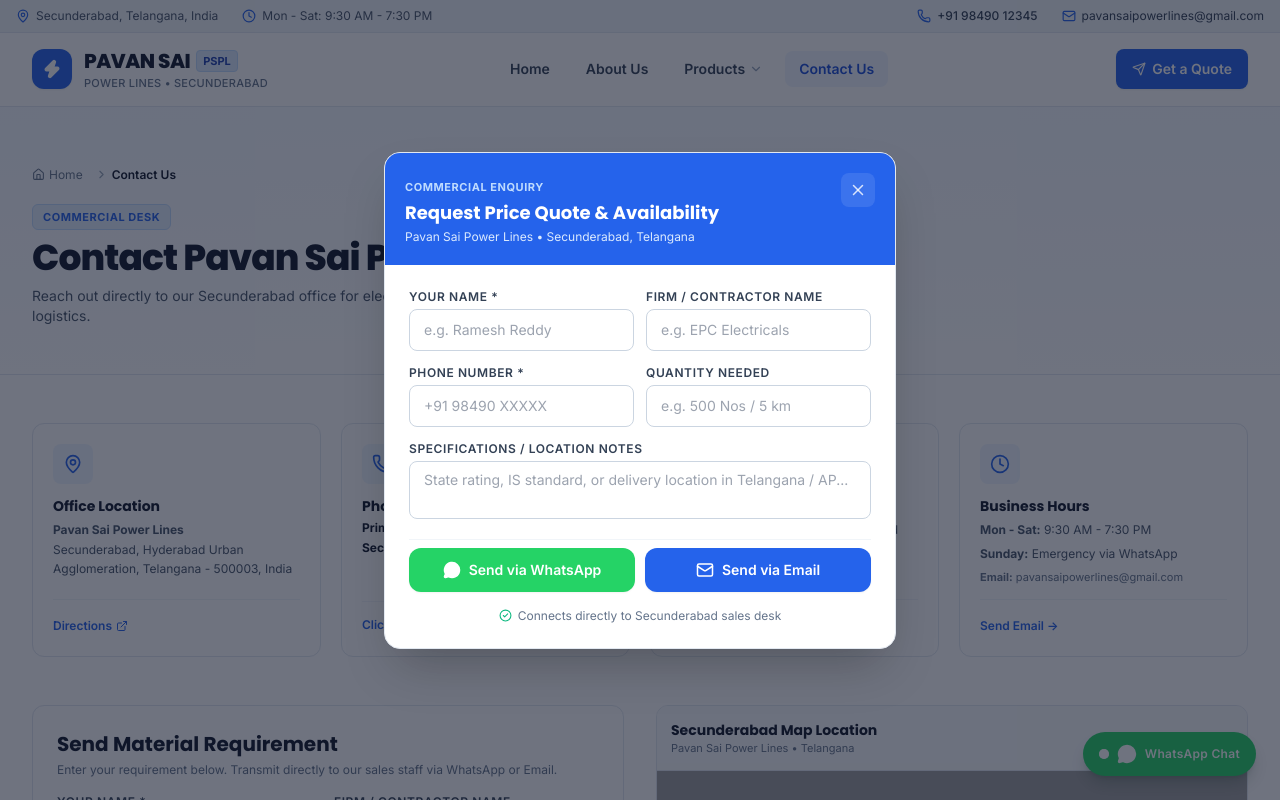
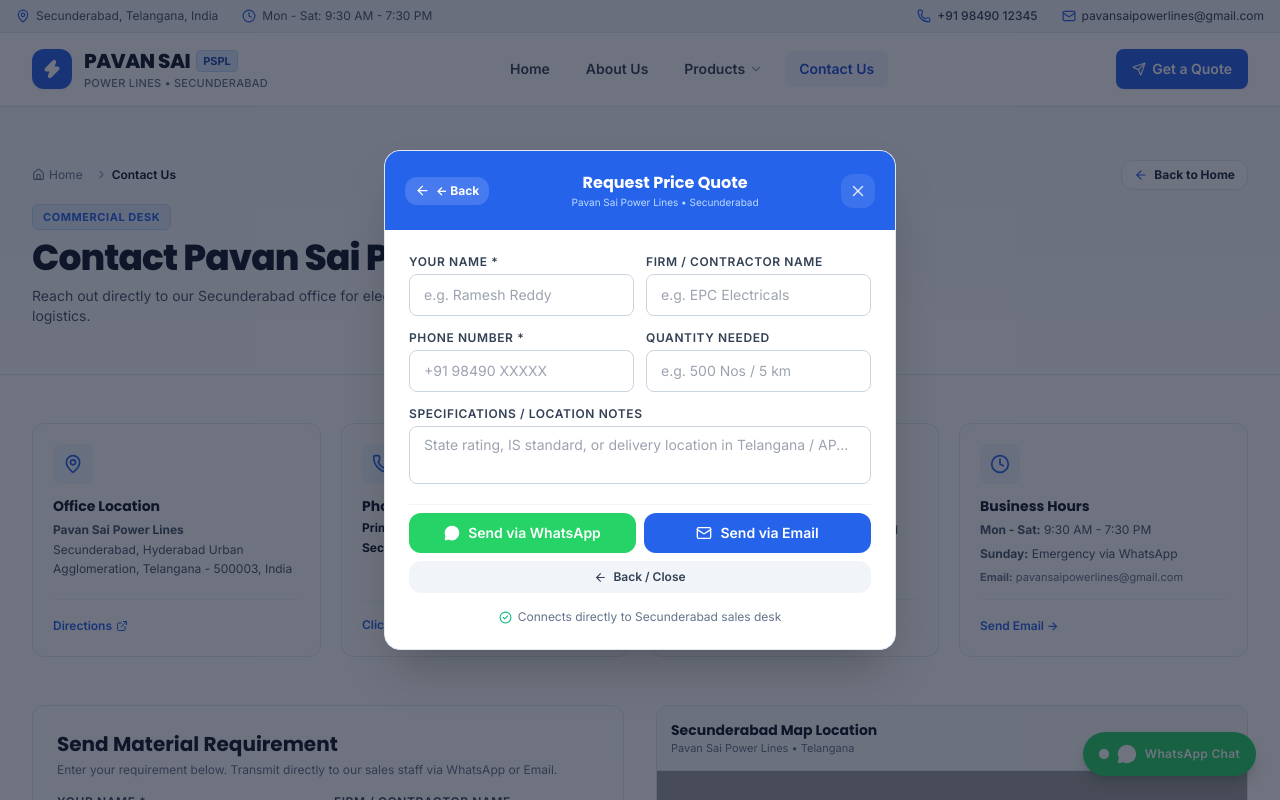
Before and after one commit to chinnusagar11/pavansai-powerlines, a React (Vite) app: page /contact in a window 1280 px wide. Both pictures are taken after a click on the button "Get a Quote". Shown: the top 800 px of the page. Built offline with nearby package versions, Linux system fonts and the light colour scheme; grey boxes are pictures that could not be loaded.

Commit message:
feat: add prominent back buttons across product details, zoom lightbox modal, enquiry modal, and catalogue pages

```diff
--- a/src/components/EnquiryModal.jsx
+++ b/src/components/EnquiryModal.jsx
@@ -1,5 +1,5 @@
 import React, { useState } from 'react';
-import { X, MessageCircle, Mail, CheckCircle2 } from 'lucide-react';
+import { X, MessageCircle, Mail, CheckCircle2, ArrowLeft } from 'lucide-react';
 import { COMPANY_INFO } from '../data/company';
 
 export default function EnquiryModal({ isOpen, onClose, product = null }) {
@@ -62,22 +62,31 @@ export default function EnquiryModal({ isOpen, onClose, product = null }) {
     <div className="fixed inset-0 z-50 flex items-center justify-center p-3 sm:p-4 bg-slate-900/60 backdrop-blur-xs animate-fade-in">
       <div className="bg-white rounded-2xl shadow-2xl max-w-lg w-full max-h-[92vh] flex flex-col border border-slate-200 overflow-hidden">
 
-        {/* Clean Header */}
-        <div className="bg-blue-600 text-white p-4 sm:p-5 flex items-start justify-between shrink-0">
-          <div>
-            <span className="text-[10px] sm:text-[11px] font-bold uppercase tracking-wider text-blue-200">
-              Commercial Enquiry
-            </span>
-            <h3 className="text-base sm:text-lg font-bold mt-0.5 leading-snug">
-              Request Price Quote & Availability
+        {/* Clean Header with Back Button */}
+        <div className="bg-blue-600 text-white p-4 sm:p-5 flex items-center justify-between shrink-0">
+          <button
+            type="button"
+            onClick={onClose}
+            className="inline-flex items-center gap-1.5 bg-white/15 hover:bg-white/25 active:bg-white/30 text-white px-2.5 py-1.5 rounded-xl text-xs font-bold transition shadow-2xs"
+            aria-label="Back / Close"
+          >
+            <ArrowLeft size={15} />
+            <span>&larr; Back</span>
+          </button>
+
+          <div className="text-center flex-1 px-2 min-w-0">
+            <h3 className="text-sm sm:text-base font-bold leading-tight truncate">
+              Request Price Quote
             </h3>
-            <p className="text-[11px] sm:text-xs text-blue-100 mt-0.5">
-              Pavan Sai Power Lines &bull; Secunderabad, Telangana
+            <p className="text-[10px] text-blue-200 truncate">
+              Pavan Sai Power Lines &bull; Secunderabad
             </p>
           </div>
+
           <button
+            type="button"
             onClick={onClose}
-            className="text-white/80 hover:text-white bg-white/10 hover:bg-white/20 p-2 rounded-lg transition"
+            className="text-white/80 hover:text-white bg-white/10 hover:bg-white/20 p-2 rounded-xl transition shrink-0"
             aria-label="Close modal"
           >
             <X size={18} />
@@ -174,23 +183,34 @@ export default function EnquiryModal({ isOpen, onClose, product = null }) {
           </div>
 
           {/* Action buttons */}
-          <div className="pt-2 border-t border-slate-100 flex flex-col sm:flex-row gap-2.5">
+          <div className="pt-2 border-t border-slate-100 flex flex-col gap-2">
+            <div className="flex flex-col sm:flex-row gap-2">
               <button
                 type="button"
                 onClick={handleWhatsAppSend}
-              className="flex-1 flex items-center justify-center gap-2 bg-[#25D366] hover:bg-[#20ba59] active:scale-98 text-white py-3 px-4 rounded-xl font-semibold text-sm shadow-sm transition"
+                className="flex-1 flex items-center justify-center gap-2 bg-[#25D366] hover:bg-[#20ba59] active:scale-98 text-white py-2.5 px-4 rounded-xl font-semibold text-xs sm:text-sm shadow-xs transition"
               >
-              <MessageCircle size={18} className="fill-current" />
+                <MessageCircle size={16} className="fill-current" />
                 <span>Send via WhatsApp</span>
               </button>
 
               <button
                 type="button"
                 onClick={handleEmailSend}
-              className="flex-1 flex items-center justify-center gap-2 bg-blue-600 hover:bg-blue-700 active:scale-98 text-white py-3 px-4 rounded-xl font-semibold text-sm shadow-sm transition"
+                className="flex-1 flex items-center justify-center gap-2 bg-blue-600 hover:bg-blue-700 active:scale-98 text-white py-2.5 px-4 rounded-xl font-semibold text-xs sm:text-sm shadow-xs transition"
               >
-              <Mail size={18} />
+                <Mail size={16} />
                 <span>Send via Email</span>
+              </button>
+            </div>
+
+            <button
+              type="button"
+              onClick={onClose}
+              className="w-full flex items-center justify-center gap-1.5 py-2 px-3 rounded-xl bg-slate-100 hover:bg-slate-200 active:bg-slate-300 text-slate-700 text-xs font-semibold transition"
+            >
+              <ArrowLeft size={13} />
+              <span>Back / Close</span>
             </button>
           </div>
 
--- a/src/pages/About.jsx
+++ b/src/pages/About.jsx
@@ -29,7 +29,18 @@ export default function About() {
       {/* 1. Clean Page Header */}
       <section className="bg-gradient-to-b from-blue-50/60 to-white py-8 sm:py-12 border-b border-slate-200">
         <div className="max-w-7xl mx-auto px-3.5 sm:px-6 lg:px-8">
-          <Breadcrumb items={[{ label: 'About Us' }]} />
+          <div className="flex items-center justify-between gap-3">
+            <Breadcrumb items={[{ label: 'About Us' }]} />
+
+            <Link
+              to="/"
+              className="inline-flex items-center gap-1.5 px-3 py-1.5 rounded-xl bg-white hover:bg-slate-50 active:bg-slate-100 text-slate-800 text-xs font-bold border border-slate-200 transition shadow-2xs shrink-0"
+              title="Return to Home Page"
+            >
+              <ArrowLeft size={14} className="text-blue-600" />
+              <span>Back to Home</span>
+            </Link>
+          </div>
 
           <div className="max-w-3xl space-y-2 mt-2">
             <span className="inline-block text-[11px] font-bold uppercase tracking-wider text-blue-600 bg-blue-100/70 px-2.5 py-1 rounded-md border border-blue-200">
--- a/src/pages/Contact.jsx
+++ b/src/pages/Contact.jsx
@@ -1,4 +1,5 @@
 import React, { useState } from 'react';
+import { Link } from 'react-router-dom';
 import {
   Phone,
   Mail,
@@ -8,7 +9,8 @@ import {
   Building2,
   ExternalLink,
   Copy,
-  Check
+  Check,
+  ArrowLeft
 } from 'lucide-react';
 import { COMPANY_INFO } from '../data/company';
 import Breadcrumb from '../components/Breadcrumb';
@@ -72,7 +74,18 @@ export default function Contact() {
       {/* 1. Page Header */}
       <section className="bg-gradient-to-b from-blue-50/60 to-white py-8 sm:py-12 border-b border-slate-200">
         <div className="max-w-7xl mx-auto px-4 sm:px-6 lg:px-8">
-          <Breadcrumb items={[{ label: 'Contact Us' }]} />
+          <div className="flex items-center justify-between gap-3">
+            <Breadcrumb items={[{ label: 'Contact Us' }]} />
+
+            <Link
+              to="/"
+              className="inline-flex items-center gap-1.5 px-3 py-1.5 rounded-xl bg-white hover:bg-slate-50 active:bg-slate-100 text-slate-800 text-xs font-bold border border-slate-200 transition shadow-2xs shrink-0"
+              title="Return to Home Page"
+            >
+              <ArrowLeft size={14} className="text-blue-600" />
+              <span>Back to Home</span>
+            </Link>
+          </div>
 
           <div className="max-w-3xl space-y-2 mt-2">
             <span className="inline-block text-[11px] font-bold uppercase tracking-wider text-blue-600 bg-blue-100/70 px-2.5 py-1 rounded-md border border-blue-200">
--- a/src/pages/Products.jsx
+++ b/src/pages/Products.jsx
@@ -1,10 +1,11 @@
 import React, { useState, useMemo, useEffect } from 'react';
-import { useSearchParams } from 'react-router-dom';
+import { useSearchParams, Link } from 'react-router-dom';
 import {
   Search,
   X,
   RefreshCw,
-  CheckCircle2
+  CheckCircle2,
+  ArrowLeft
 } from 'lucide-react';
 import { COMPANY_INFO } from '../data/company';
 import { PRODUCTS } from '../data/products';
@@ -59,7 +60,18 @@ export default function Products() {
       {/* 1. Page Header */}
       <section className="bg-gradient-to-b from-blue-50/60 to-white py-8 sm:py-12 border-b border-slate-200">
         <div className="max-w-7xl mx-auto px-4 sm:px-6 lg:px-8">
-          <Breadcrumb items={[{ label: 'Products & Supplies' }]} />
+          <div className="flex items-center justify-between gap-3">
+            <Breadcrumb items={[{ label: 'Products & Supplies' }]} />
+
+            <Link
+              to="/"
+              className="inline-flex items-center gap-1.5 px-3 py-1.5 rounded-xl bg-white hover:bg-slate-50 active:bg-slate-100 text-slate-800 text-xs font-bold border border-slate-200 transition shadow-2xs shrink-0"
+              title="Return to Home Page"
+            >
+              <ArrowLeft size={14} className="text-blue-600" />
+              <span>Back to Home</span>
+            </Link>
+          </div>
 
           <div className="max-w-3xl space-y-2 mt-2">
             <span className="inline-block text-[11px] font-bold uppercase tracking-wider text-blue-600 bg-blue-100/70 px-2.5 py-1 rounded-md border border-blue-200">
```
Also changed, not shown: src/pages/ProductDetails.jsx (+56 -15 lines). Lines whose indentation alone changed are shown as unchanged.
